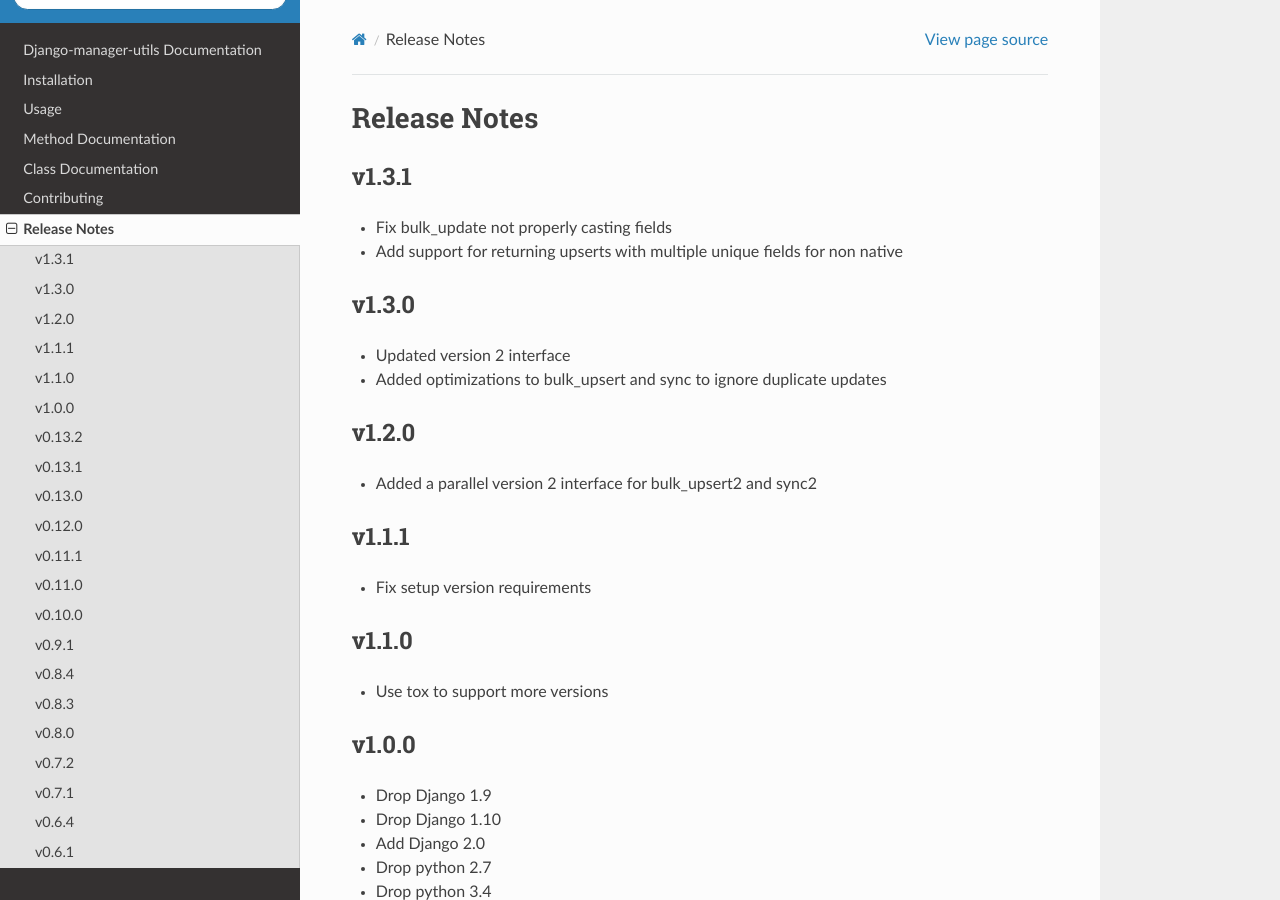
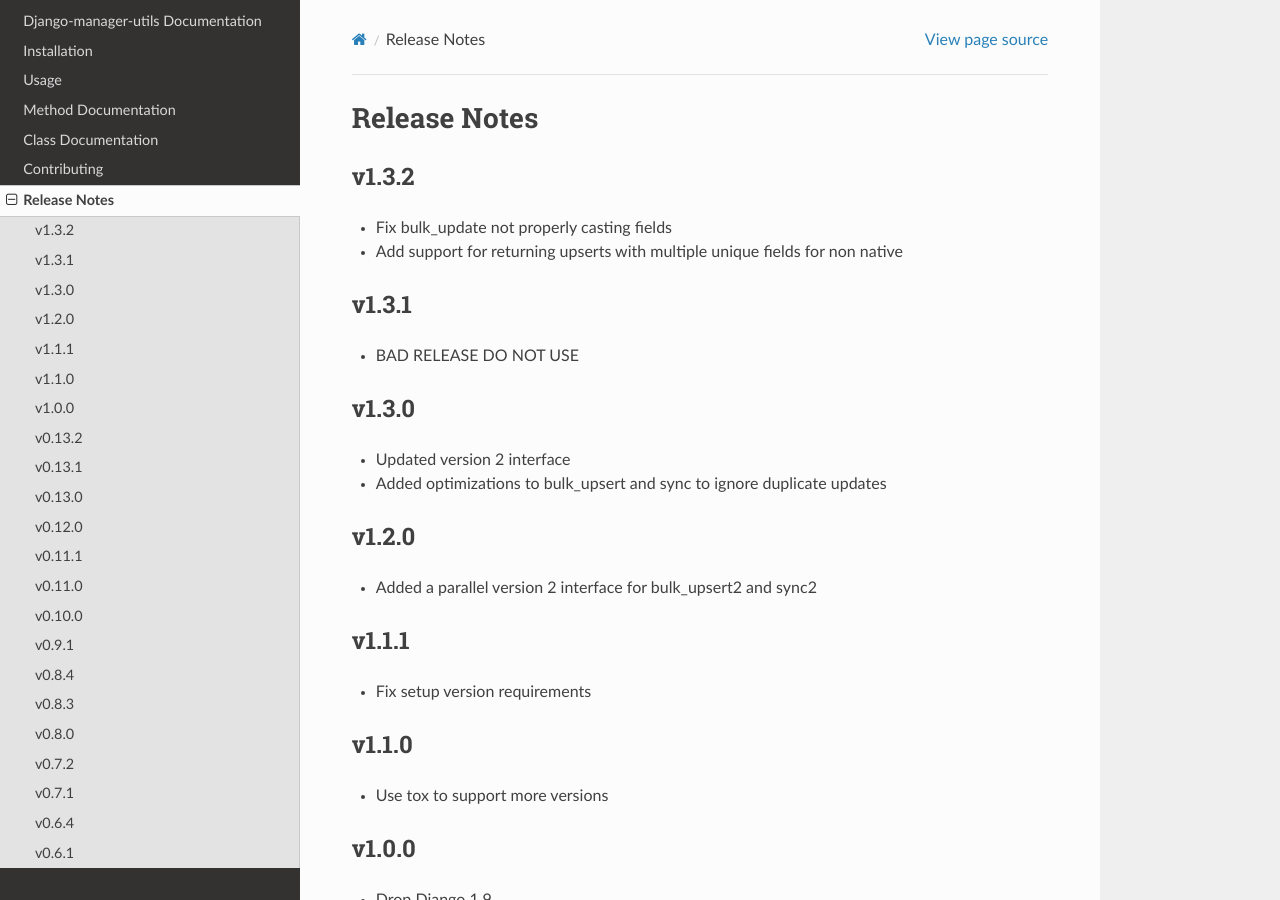
Before and after one commit to ambitioninc/django-manager-utils, a Sphinx documentation site: the page built from docs/release_notes.rst, in a window 1280 px wide and 900 px high. Built offline with Sphinx 7.4.7 and the Read the Docs theme 2.0.0, drawn with Linux system fonts in a browser that asks for light colours.

Commit message:
Bump version, add release notes

```diff
--- a/docs/release_notes.rst
+++ b/docs/release_notes.rst
@@ -1,10 +1,14 @@
 Release Notes
 =============
 
-v1.3.1
+v1.3.2
 ------
 * Fix bulk_update not properly casting fields
 * Add support for returning upserts with multiple unique fields for non native
+
+v1.3.1
+------
+* BAD RELEASE DO NOT USE
 
 v1.3.0
 ------
--- a/manager_utils/version.py
+++ b/manager_utils/version.py
@@ -1 +1 @@
-__version__ = '1.3.1'
+__version__ = '1.3.2'
```
